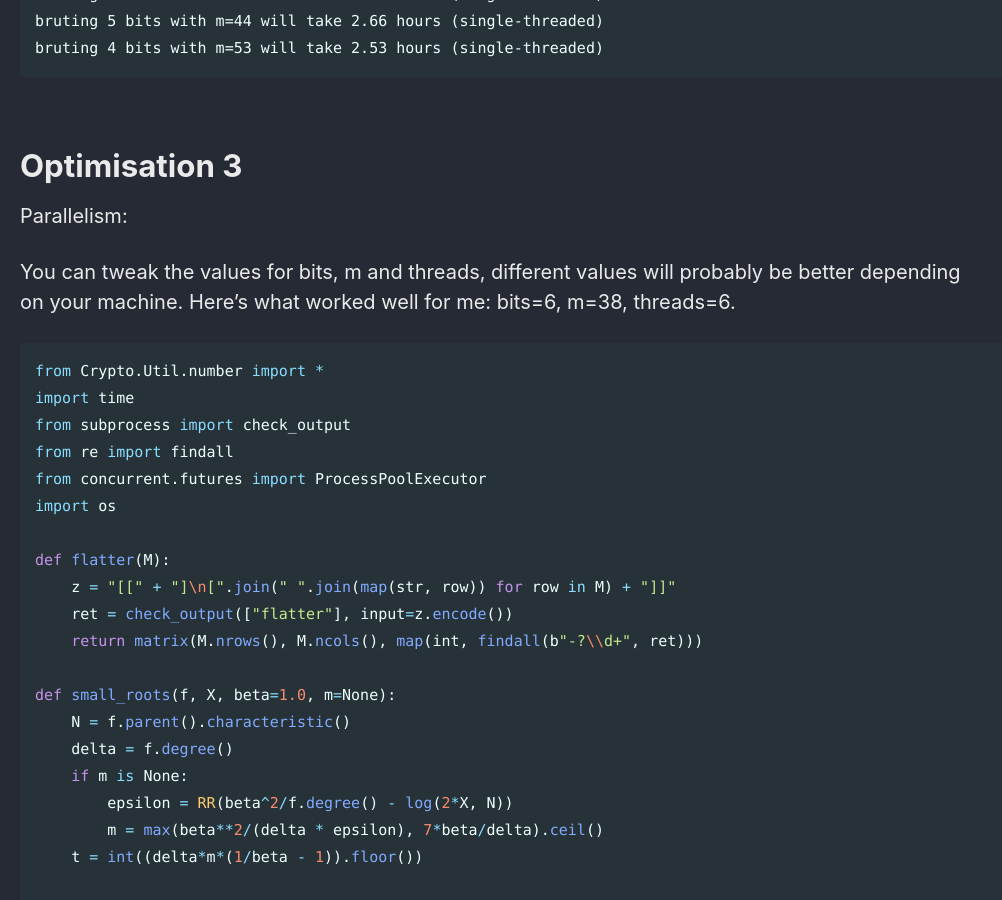
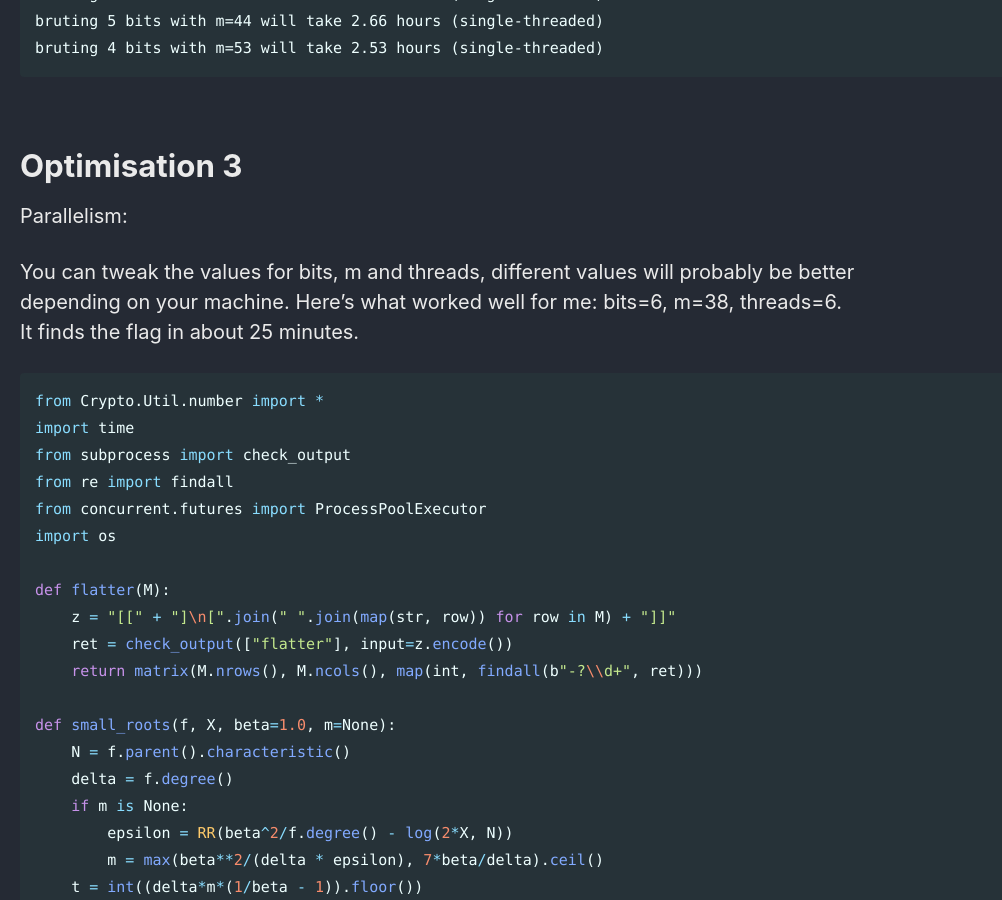
Before and after one commit to Connor-McCartney/Connor-McCartney.github.io, a Jekyll site: the page built from _pages/cryptography/small-roots/push-it-to-the-limit-WACON-2023-prequal.md, in a window 1280 px wide and 900 px high, scrolled down 4462 px. Shown: the whole window, without its empty margins (0-1002 px from the left). Built offline with Jekyll 4.4.1, drawn with Linux system fonts in a browser that asks for light colours; cached includes are drawn as plain includes.

Commit message:
Update push-it-to-the-limit-WACON-2023-prequal.md

````diff
--- a/_pages/cryptography/small-roots/push-it-to-the-limit-WACON-2023-prequal.md
+++ b/_pages/cryptography/small-roots/push-it-to-the-limit-WACON-2023-prequal.md
@@ -183,8 +183,9 @@ bruting 4 bits with m=53 will take 2.53 hours (single-threaded)
 
 Parallelism:
 
-You can tweak the values for bits, m and threads, different values will probably be better depending <br>
-on your machine. Here's what worked well for me: bits=6, m=38, threads=6.
+You can tweak the values for bits, m and threads, different values will probably be better <br>
+depending on your machine. Here's what worked well for me: bits=6, m=38, threads=6. <br>
+It finds the flag in about 25 minutes.
 
 ```python
 from Crypto.Util.number import *
````
Also changed, not shown: other parts of _pages/cryptography/small-roots/push-it-to-the-limit-WACON-2023-prequal.md (+1 -1 lines).
